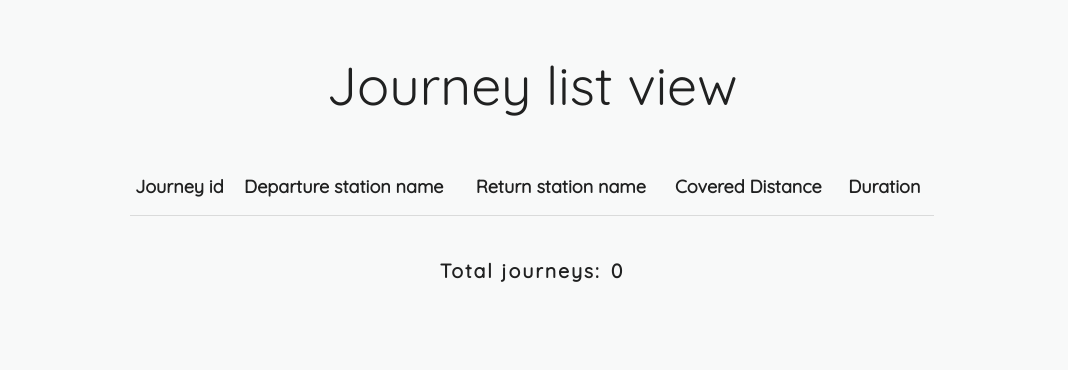
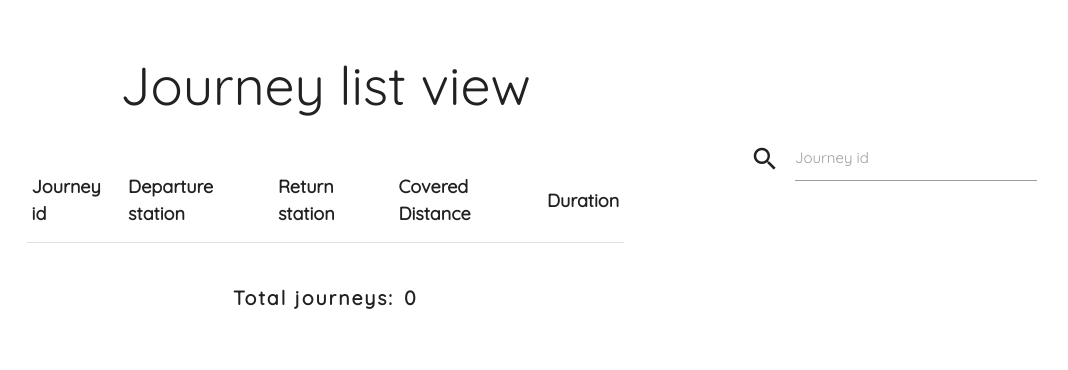
Before and after one commit to Abdu114/citybike, a PHP site: page / in a window 1280 px wide. Shown: the top 370 px of the page, without its empty margins (108-1176 px from the left). Run offline with PHP 8.4, Linux system fonts and the light colour scheme; tables that the repository leaves empty or names only in its code hold one stand-in row (values such as "Sample post"); lists and menus that the app fills with data are empty.

Commit message:
modified the UI and added a search functionality

```diff
--- a/index.php
+++ b/index.php
@@ -35,7 +35,7 @@
 			html {
 				font-family: quicksand;
 				padding: 20px;
-				background-color: #F8F9F9;
+				background-color: #fff;
 			}
 			table{
 				font-size: 1.2rem;
@@ -64,11 +64,11 @@
 				cursor: pointer;
 			}
 			.test2 .currentpage a {
-				background-color: #ee6e73;
+				background-color: #222;
 				color: #fff;
 			}
 			.test2 .currentpage a:hover {
-				background-color: #ef5c61;
+				background-color: #000;
 			}
 			.material-icons {
 				font-size: 1.8rem;
@@ -91,17 +91,48 @@
 			.total_num{
 				margin-left: 10px;
 			}
+      .search{
+        padding: 2rem;
+        margin-top: 100px;
+      }
+      .card{
+        font-size: 1.2rem;
+        display: none;
+      }
+      .card .card-content{
+        padding: 24px 40px;
+      }
+      #row_journey{
+        margin-bottom: 33px;
+        margin-top: 5px;
+      }
+      #row{
+        margin-bottom: 40px;
+      }
+      #bold_text{
+        font-weight: 600;
+      }
+      input[type=number]:not(.browser-default):focus:not([readonly]){
+        border-bottom: 1px solid #000;
+        box-shadow: 0 1px 0 0 #000;
+      }
+      input[type=number]:not(.browser-default):focus:not([readonly])+label{
+        color: #000;
+      }
+      .input-field .prefix.active{
+        color: #000;
+      }
 		</style>
 	</head>
 	<body>
 		<div class="row">
-    	<div class="col s12 l8 center offset-l2">
+    	<div class="col s12 l6 center offset-l1">
 				<h2>Journey list view</h2></br>
 				<table class="responsive-table highlight">
 					<tr>
 						<th>Journey id</th>
-						<th>Departure station name</th>
-						<th>Return station name</th>
+						<th>Departure station</th>
+						<th>Return station</th>
 						<th>Covered Distance</th>
 						<th>Duration</th>
 					</tr>
@@ -112,7 +143,7 @@
 							// format into two decimals
 							$km_decimal = number_format($distance_km, 2);
 
-							//Changing covered distance into km
+							//Changing seconds into real time
 							$duration_min = $row['duration'] ;
 							//Calculate seconds
 							$secs = $duration_min % 60;
@@ -122,8 +153,6 @@
 							$mins = $hrs % 60;
 
 							$hrs = $hrs / 60;
-							// format into two decimals
-							//$km_decimal = number_format($distance_km, 2);
 					?>
 					<tr>
 						<td><?php echo $row['id']; ?></td>
@@ -145,37 +174,49 @@
 					<?php endwhile; ?>
 				</table>
 			</div>
+      <div class="col l3 s12 search offset-l1">
+        <form">
+          <div class="row">
+            <div class="input-field col s12">
+              <i class="material-icons prefix">search</i>
+              <input id="icon_prefix" type="number" class="validate">
+              <label for="icon_prefix">Journey id</label>
+            </div>
+          </div>
+        </form>
+        <div class="card" id="card">
+          <!-- Here comes the ajax result -->
+        </div>
+      </div>
 		</div>
 		<div class="row">
-			<div class="col s12 center">
+			<div class="col l6 s12 center offset-l1">
 			<?php if (ceil($total_pages / $num_results_on_page) > 0): ?>
 				<ul class="test2">
 					<?php if ($page > 1): ?>
-					<!--<li class="prev"><a href="test2.php?page=<?php echo $page-1 ?>">Prev</a></li>-->
-					<li class="waves-effect"><a href="test2.php?page=<?php echo $page-1 ?>"><i class="material-icons">chevron_left</i></a></li>
+					<li class="waves-effect"><a href="index.php?page=<?php echo $page-1 ?>"><i class="material-icons">chevron_left</i></a></li>
 					<?php endif; ?>
 
 					<?php if ($page > 3): ?>
-					<li class="start"><a href="test2.php?page=1">1</a></li>
+					<li class="start"><a href="index.php?page=1">1</a></li>
 					<li class="dots">...</li>
 					<?php endif; ?>
 
-					<?php if ($page-2 > 0): ?><li class="page"><a href="test2.php?page=<?php echo $page-2 ?>"><?php echo $page-2 ?></a></li><?php endif; ?>
-					<?php if ($page-1 > 0): ?><li class="page"><a href="test2.php?page=<?php echo $page-1 ?>"><?php echo $page-1 ?></a></li><?php endif; ?>
+					<?php if ($page-2 > 0): ?><li class="page"><a href="index.php?page=<?php echo $page-2 ?>"><?php echo $page-2 ?></a></li><?php endif; ?>
+					<?php if ($page-1 > 0): ?><li class="page"><a href="index.php?page=<?php echo $page-1 ?>"><?php echo $page-1 ?></a></li><?php endif; ?>
 
-					<li class="currentpage"><a href="test2.php?page=<?php echo $page ?>"><?php echo $page ?></a></li>
+					<li class="currentpage"><a href="index.php?page=<?php echo $page ?>"><?php echo $page ?></a></li>
 
-					<?php if ($page+1 < ceil($total_pages / $num_results_on_page)+1): ?><li class="page"><a href="test2.php?page=<?php echo $page+1 ?>"><?php echo $page+1 ?></a></li><?php endif; ?>
-					<?php if ($page+2 < ceil($total_pages / $num_results_on_page)+1): ?><li class="page"><a href="test2.php?page=<?php echo $page+2 ?>"><?php echo $page+2 ?></a></li><?php endif; ?>
+					<?php if ($page+1 < ceil($total_pages / $num_results_on_page)+1): ?><li class="page"><a href="index.php?page=<?php echo $page+1 ?>"><?php echo $page+1 ?></a></li><?php endif; ?>
+					<?php if ($page+2 < ceil($total_pages / $num_results_on_page)+1): ?><li class="page"><a href="index.php?page=<?php echo $page+2 ?>"><?php echo $page+2 ?></a></li><?php endif; ?>
 
 					<?php if ($page < ceil($total_pages / $num_results_on_page)-2): ?>
 					<li class="dots">...</li>
-					<li class="end"><a href="test2.php?page=<?php echo ceil($total_pages / $num_results_on_page) ?>"><?php echo ceil($total_pages / $num_results_on_page) ?></a></li>
+					<li class="end"><a href="index.php?page=<?php echo ceil($total_pages / $num_results_on_page) ?>"><?php echo ceil($total_pages / $num_results_on_page) ?></a></li>
 					<?php endif; ?>
 
 					<?php if ($page < ceil($total_pages / $num_results_on_page)): ?>
-					<!--<li class="next"><a href="test2.php?page=<?php echo $page+1 ?>">Next</a></li>-->
-					<li class="waves-effect"><a href="test2.php?page=<?php echo $page+1 ?>"><i class="material-icons">chevron_right</i></a></li>
+					<li class="waves-effect"><a href="index.php?page=<?php echo $page+1 ?>"><i class="material-icons">chevron_right</i></a></li>
 					<?php endif; ?>
 				</ul>
 				<?php endif; ?>
@@ -183,6 +224,7 @@
 			</div>
 		</div>
 		<script type="text/javascript" src="materialize/js/materialize.min.js"></script>
+    <script src="journey.js"></script>
 	</body>
 </html>
 <?php
```
